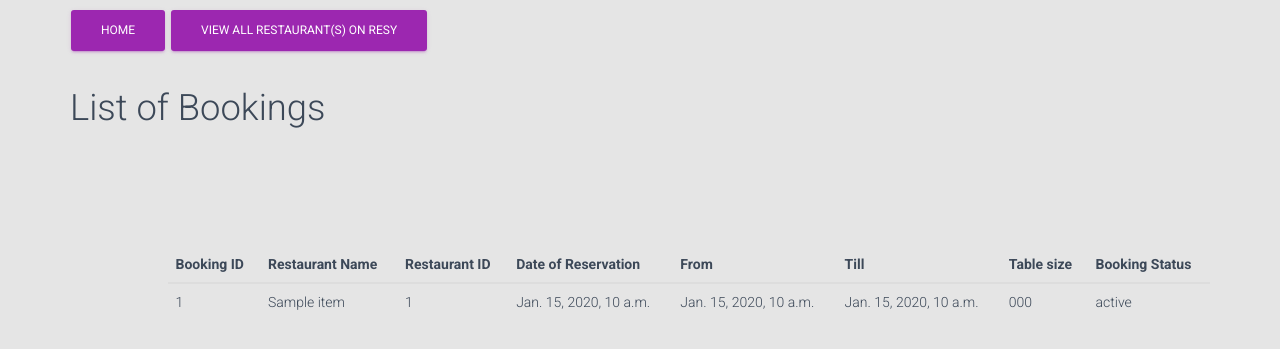
After one commit to blackmishra/restbot, a Django app: template templates/view_bookings.html in a window 1280 px wide. The commit adds this page. Shown: the top 349 px of the page. Run offline with Django 3.2, Linux system fonts and the light colour scheme; the template is opened without the code that fills it: most values are stand-ins (such as "Sample title", 1, 10 or a date in 2020); some libraries are stand-ins or nearby versions.

Commit message:
list view added

```diff
--- a/resy/urls.py
+++ b/resy/urls.py
@@ -10,6 +10,7 @@ from .views import (
     User_auth_token,
     Cancel_Booking,
     Fetch_user,
+    BookingListView
     # Session_save,
 )
 
@@ -24,6 +25,8 @@ urlpatterns = [
     path('refresh_auth_token', User_auth_token.as_view(), name='refresh_auth_token'),
     path('cancel_booking', Cancel_Booking.as_view(), name = "cancel_booking"),
     path('fetch_user', Fetch_user.as_view(), name = "fetch_user"),
+    path('view_bookings', BookingListView.as_view(), name = "view_bookings"),
+
     # path('save_in_session', Session_save.as_view(), name = "save_in_session"),
 
 
--- /dev/null
+++ b/templates/view_bookings.html
@@ -0,0 +1,113 @@
+<!doctype html>
+<html lang="en">
+
+<head>
+	<meta charset="utf-8" />
+	<meta http-equiv="X-UA-Compatible" content="IE=edge,chrome=1" />
+	<title>Request Reservation</title>
+
+	<meta content='width=device-width, initial-scale=1.0, maximum-scale=1.0, user-scalable=0' name='viewport' />
+	<meta name="viewport" content="width=device-width" />
+
+	<link rel="apple-touch-icon" sizes="76x76" href="assets/img/apple-icon.png" />
+	<link rel="icon" type="image/png" href="assets/img/favicon.png" />
+
+	<!--     Fonts and icons     -->
+	<link rel="stylesheet" type="text/css"
+		href="https://fonts.googleapis.com/css?family=Roboto:300,400,500,700|Roboto+Slab:400,700|Material+Icons" />
+	<link rel="stylesheet" href="https://maxcdn.bootstrapcdn.com/font-awesome/latest/css/font-awesome.min.css" />
+	<!-- CSS Files -->
+	{% load static %}
+
+	<link href="{% static 'assets/css/bootstrap.min.css' %}" rel="stylesheet" />
+	<link href="{% static 'assets/css/material-bootstrap-wizard.css' %}" rel="stylesheet" />
+
+	<script type="text/javascript">
+		window.onload = function () {
+			var today = new Date().toISOString().split('T')[0];
+			document.getElementsByName("date_picker")[0].setAttribute('min', today);
+		}
+	</script>
+	<style>
+		.date_picker {
+			padding: 10px;
+			background: #000;
+			color: #fff;
+			height: 100vh;
+			display: flex;
+			align-items: center;
+			justify-content: center;
+
+		}
+	</style>
+
+</head>
+
+<body>
+
+	<div class="set-full-height">
+
+		<!--   Big container   -->
+	    <div class=" container">
+		<a class="btn btn-primary" href="/">Home</a>
+		<a class="btn btn-primary" href="/search">View All Restaurant(s) on RESY</a>
+		<br>
+		<h2>List of Bookings</h2>
+
+		<div class="row">
+			<div class="col-sm-11 col-sm-offset-1">
+				<div class="wizard-container">
+					<table class="table">
+						<thead class="thead-dark">
+							<tr>
+								<th scope="col">Booking ID</th>
+								<th scope="col">Restaurant Name</th>
+								<th scope="col">Restaurant ID</th>
+								<th scope="col">Date of Reservation</th>
+								<th scope="col">From</th>
+								<th scope="col">Till</th>
+								<th scope="col">Table size</th>
+								<th scope="col">Booking Status</th>
+							</tr>
+						</thead>
+						<tbody>
+							{% for item in booking_list %}
+							<tr>
+								<td>{{ item.booking_id }}</td>
+								<td>{{ item.rest_name }}</td>
+								<td>{{ item.rest_id }}</td>
+								<td>{{ item.date }}</td>
+								<td>{{ item.from_time }}</td>
+								<td>{{ item.to_time }}</td>
+								<td>{{ item.number_of_guests }}</td>
+								<td>{{ item.booking_status }}</td>
+							</tr>
+							{% endfor %}
+						</tbody>
+					</table>
+
+
+
+
+
+				</div> <!-- wizard container -->
+			</div>
+		</div> <!-- row -->
+	</div> <!--  big container -->
+
+
+	</div>
+
+</body>
+<!--   Core JS Files   -->
+<script src="{% static 'assets/js/jquery-2.2.4.min.js' %}" type="text/javascript"></script>
+<script src="{% static 'assets/js/bootstrap.min.js' %}" type="text/javascript"></script>
+<script src="{% static 'assets/js/jquery.bootstrap.js' %}" type="text/javascript"></script>
+
+<!--  Plugin for the Wizard -->
+<script src="{% static 'assets/js/material-bootstrap-wizard.js' %}"></script>
+
+<!--  More information about jquery.validate here: http://jqueryvalidation.org/	 -->
+<script src="{% static 'assets/js/jquery.validate.min.js' %}"></script>
+
+</html>
```
Also changed, not shown: resy/views.py (+23 -7 lines), templates/booking.html (+7 -3 lines), 2 other files.
